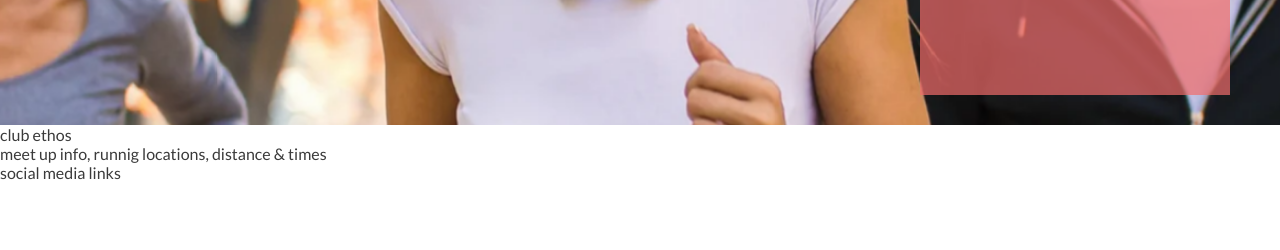
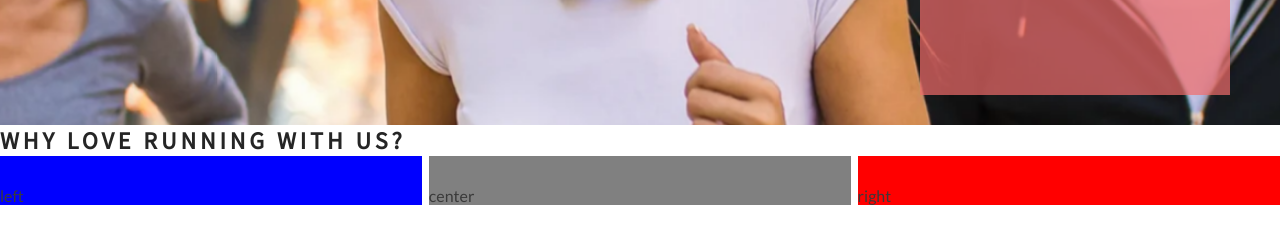
Before and after one commit to OllieMoss/Love-Running, a plain HTML site: page index.html in a window 1280 px wide. Shown: the part 550-800 px from the top of the page. Drawn offline with Linux system fonts and the light colour scheme.

Commit message:
add club ethos structure

```diff
--- a/assets/css/style.css
+++ b/assets/css/style.css
@@ -24,6 +24,7 @@ h1, h2 {
 #logo {
     float: left;
     font-size: 280%;
+    margin-left: 30px;
 }
 
 /* nav links*/
@@ -106,3 +107,30 @@ h1, h2 {
     right: 50px;
     position: absolute;
 }
+
+/* club ethos*/
+
+#club-ethos {
+    height: 600px;
+}
+
+#left-about {
+    padding-top: 30px;
+    width: 33%;
+    float: left;
+    background-color: blue;
+}
+
+#right-about {
+    padding-top: 30px;
+    width: 33%;
+    float: right;
+    background-color: red;
+}
+
+#center-about {
+    padding-top: 30px;
+    width: 33%;
+    margin: 0 auto;
+    background-color: gray;
+}
--- a/index.html
+++ b/index.html
@@ -38,8 +38,11 @@
     </section>
 
 
-    <section>
-        club ethos
+    <section id="club-ethos">
+        <h1>Why love running with us?</h1>
+        <div id="left-about">left</div>
+        <div id="right-about">right</div>
+        <div id="center-about">center</div>
     </section>
 
     <section>
```
